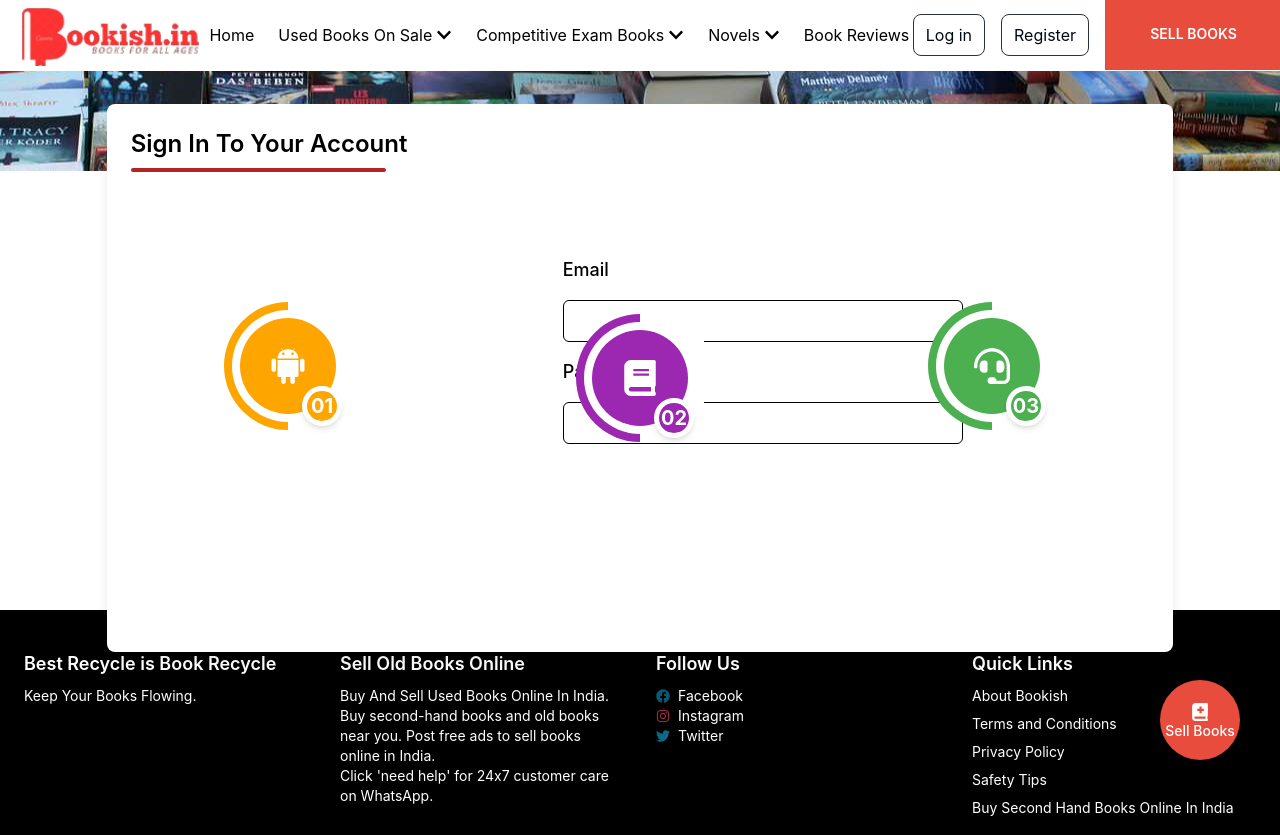
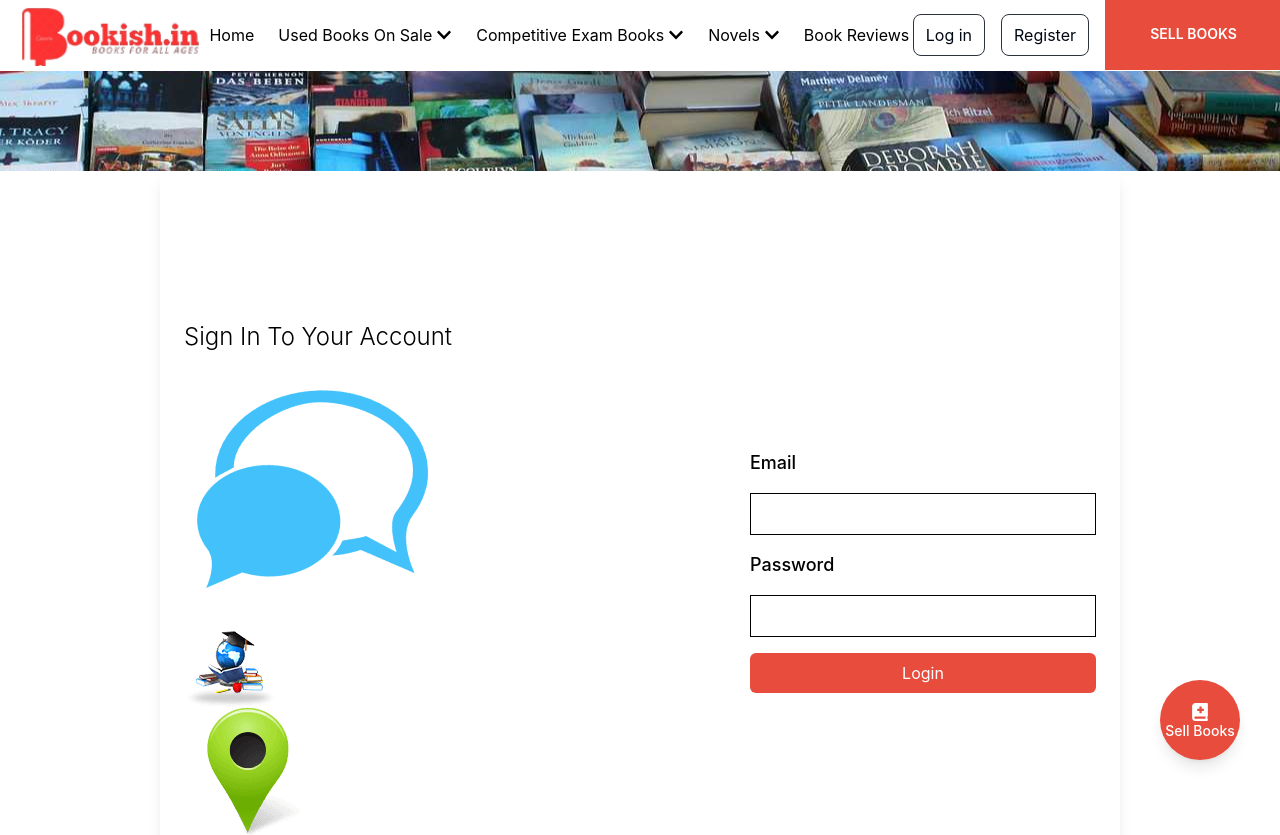
Before and after one commit to YaSi9R/boookish, a React (Create React App) app in the folder react-app/: page /login in a window 1280 px wide. Shown: the top 835 px of the page. Built offline with nearby package versions, Linux system fonts and the light colour scheme.

Commit message:
updating login token

```diff
--- a/react-app/src/Pages/Login.jsx
+++ b/react-app/src/Pages/Login.jsx
@@ -1,8 +1,12 @@
 import React from 'react'
 import bgImage from "../assets/Images/login.jpg";
+import chatImg from "../assets/Images/chat.png";
+import globalImg from "../assets/Images/global.png";
+import locationImg from "../assets/Images/location.png";
+
 const Login = () => {
   return (
-    <div className='relative flex flex-col items-center justify-center'>
+    <>
       <div
         className="parallex section-padding relative w-full md:h-[100px] h-[100px] flex items-center justify-center"
         style={{
@@ -13,15 +17,49 @@ const Login = () => {
           backgroundSize: "cover",
         }}
       >
+
       </div>
-      <div className="absolute top-1/3 w-10/12 flex flex-row gap-8 p-6 bg-white shadow-lg rounded-lg">
 
+      {/* Login container */}
+      <div className=' flex top-1/3 w-9/12  flex-row gap-[220px] p-6  bg-white justify-left items-center min-h-screen shadow-lg mx-auto'>
         <div className="h-[500px] w-[400px] flex flex-col">
-          <h2 className="text-2xl font-semibold text-left">
+          <h2 className="text-2xl font-light text-left">
             Sign In To Your Account
           </h2>
-          <span className="w-[255px] h-[4px] bg-[#b62323] mt-2 rounded"></span>
+          <span className="w-[275px] h-[4px] bg-[#b62323] mt-2 rounded"></span>
+
+          <div className=''>
+            <div>
+              <img src={chatImg} alt="" />
+            </div>
+            <div>
+              <h3></h3>
+              <p></p>
+            </div>
+          </div>
+          <div className=''>
+            <div>
+              <img src={globalImg} alt="" />
+            </div>
+            <div>
+              <h3></h3>
+              <p></p>
+            </div>
+          </div>
+          <div className=''>
+            <div>
+              <img src={locationImg} alt="" />
+            </div>
+            <div>
+              <h3></h3>
+              <p></p>
+            </div>
+          </div>
         </div>
+
+
+
+
 
         <div className="h-[500px] w-[400px] flex flex-col justify-center">
           <form action="/login" className="space-y-4">
@@ -33,7 +71,7 @@ const Login = () => {
               id="email"
               name="email"
               required
-              className="w-full p-2 border border-gray-300 rounded-md focus:outline-none focus:ring-2 focus:ring-red-500"
+              className="w-full p-2 border border-gray-300  focus:outline-none focus:ring-2 focus:ring-red-500"
             />
 
             <label htmlFor="password" className="block text-lg font-medium">
@@ -44,19 +82,20 @@ const Login = () => {
               id="password"
               name="password"
               required
-              className="w-full p-2 border border-gray-300 rounded-md focus:outline-none focus:ring-2 focus:ring-red-500"
+              className="w-full p-2 border border-gray-300  focus:outline-none focus:ring-2 focus:ring-red-500"
             />
 
             <button
               type="submit"
-              className="w-full bg-red-500 text-white py-2 rounded-md hover:bg-red-600 transition"
+              className="w-full bg-[#E74C3C] text-white py-2 rounded-md hover:bg-red-600 transition"
             >
               Login
             </button>
           </form>
         </div>
+
       </div>
-    </div>
+    </>
   )
 }
 
```
